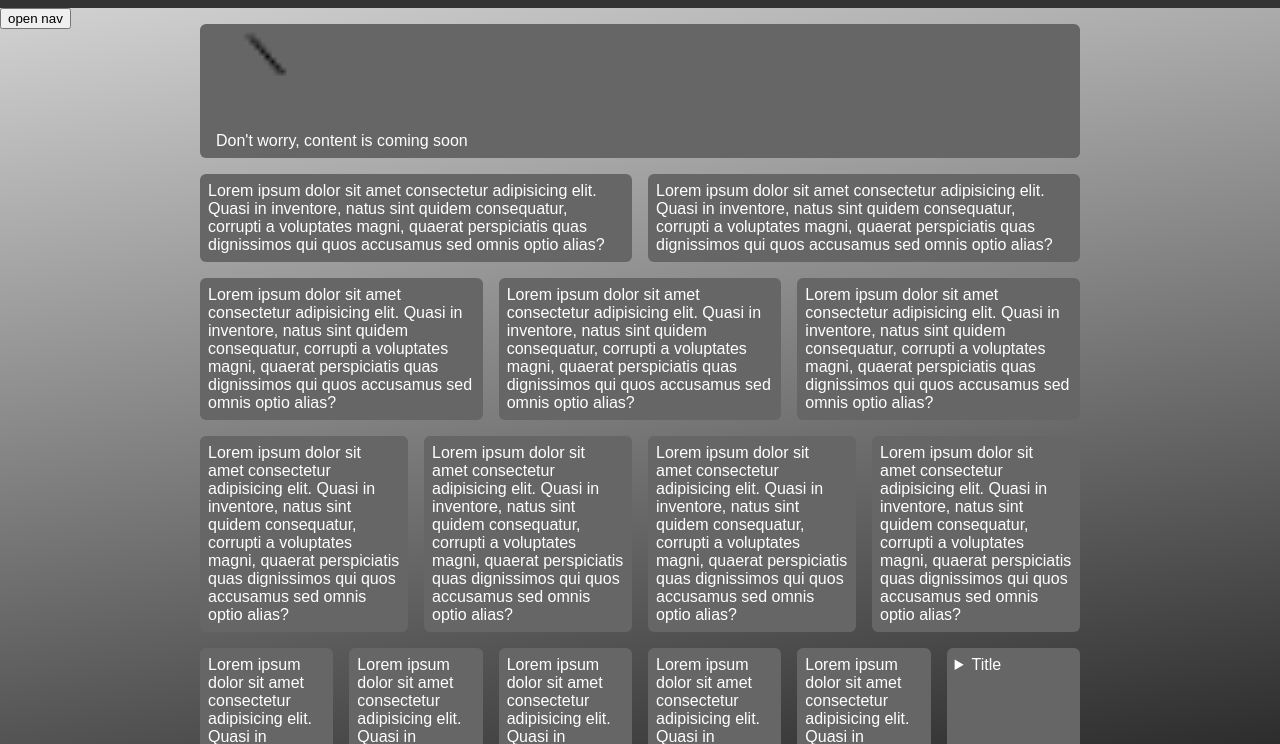
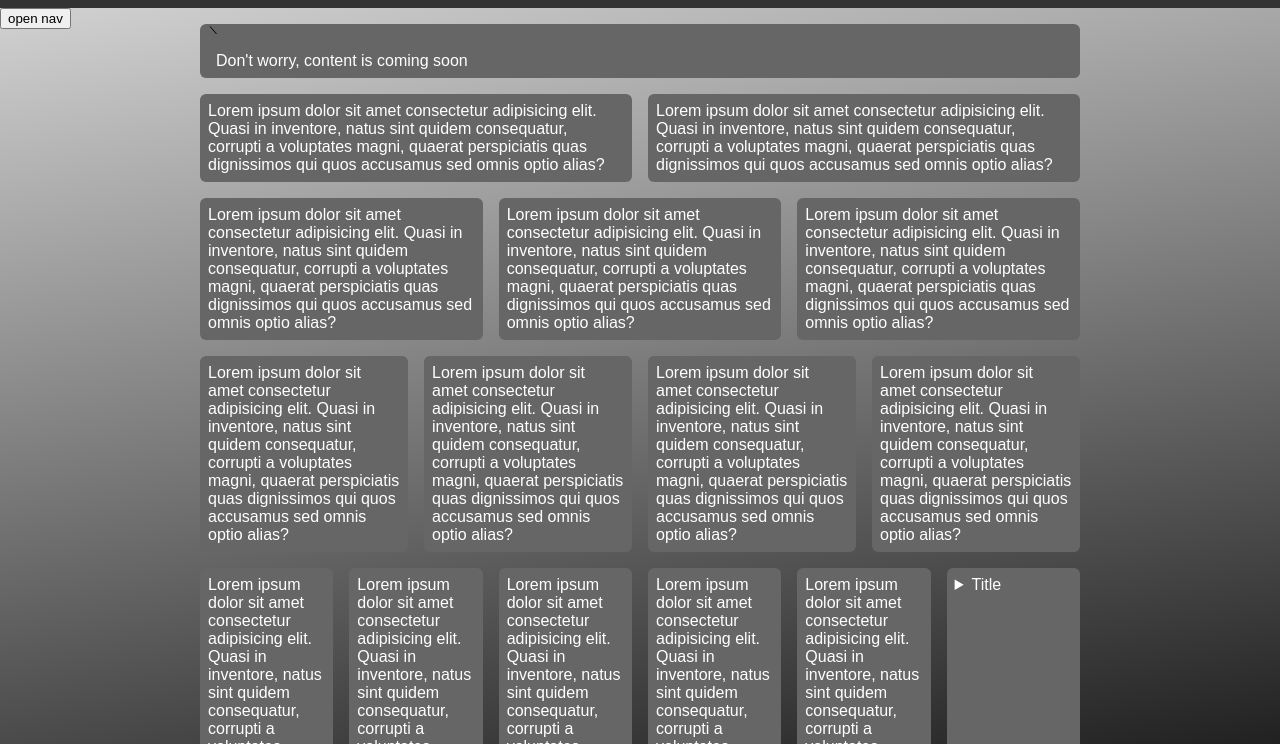
Before and after one commit to cyber-85381/cyber-85381.github.io, a plain HTML site: page index.html in a window 1280 px wide. Shown: the part 56-800 px from the top of the page. Drawn offline with Linux system fonts and the light colour scheme.

Commit message:
Update index.html

```diff
--- a/index.html
+++ b/index.html
@@ -9,7 +9,7 @@
 	</header>
 	<section>
 		<article class="box">
-			<div style="width: 100px; height: 100px;">
+			<div style="width: 20px; height: 20px;">
 				<canvas id="box01" width="20px" height="20px"></canvas>
 			</div>
 			<p class="txt">Don't worry, content is coming soon</p>
```
